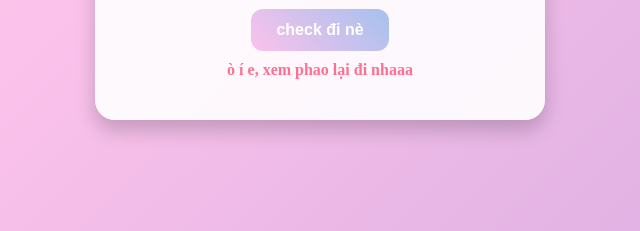
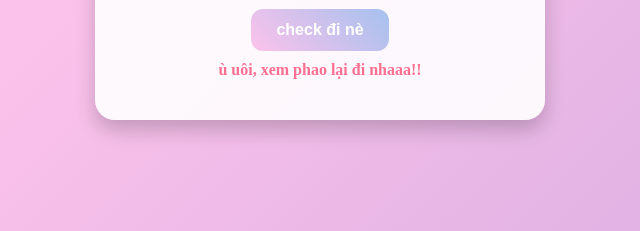
Before and after one commit to ifiwasacake/ifiwasacake.github.io, a plain HTML site: page index.html in a window 1280 px wide. Both pictures are taken after a click on the button "check đi nè". Shown: the part 281-512 px from the top of the page, 320-960 px from the left. Drawn offline with nearby package versions, Linux system fonts and the light colour scheme.

Commit message:
Update index.html

```diff
--- a/index.html
+++ b/index.html
@@ -182,7 +182,7 @@ if(visitCount >= maxVisits){
       localStorage.setItem('quizVisits', ++visitCount);
 
     } else {
-      message.textContent = "ò í e, xem phao lại đi nhaaa";
+      message.textContent = "ù uôi, xem phao lại đi nhaaa!!";
       container.innerHTML = "";
     }
   }
```
